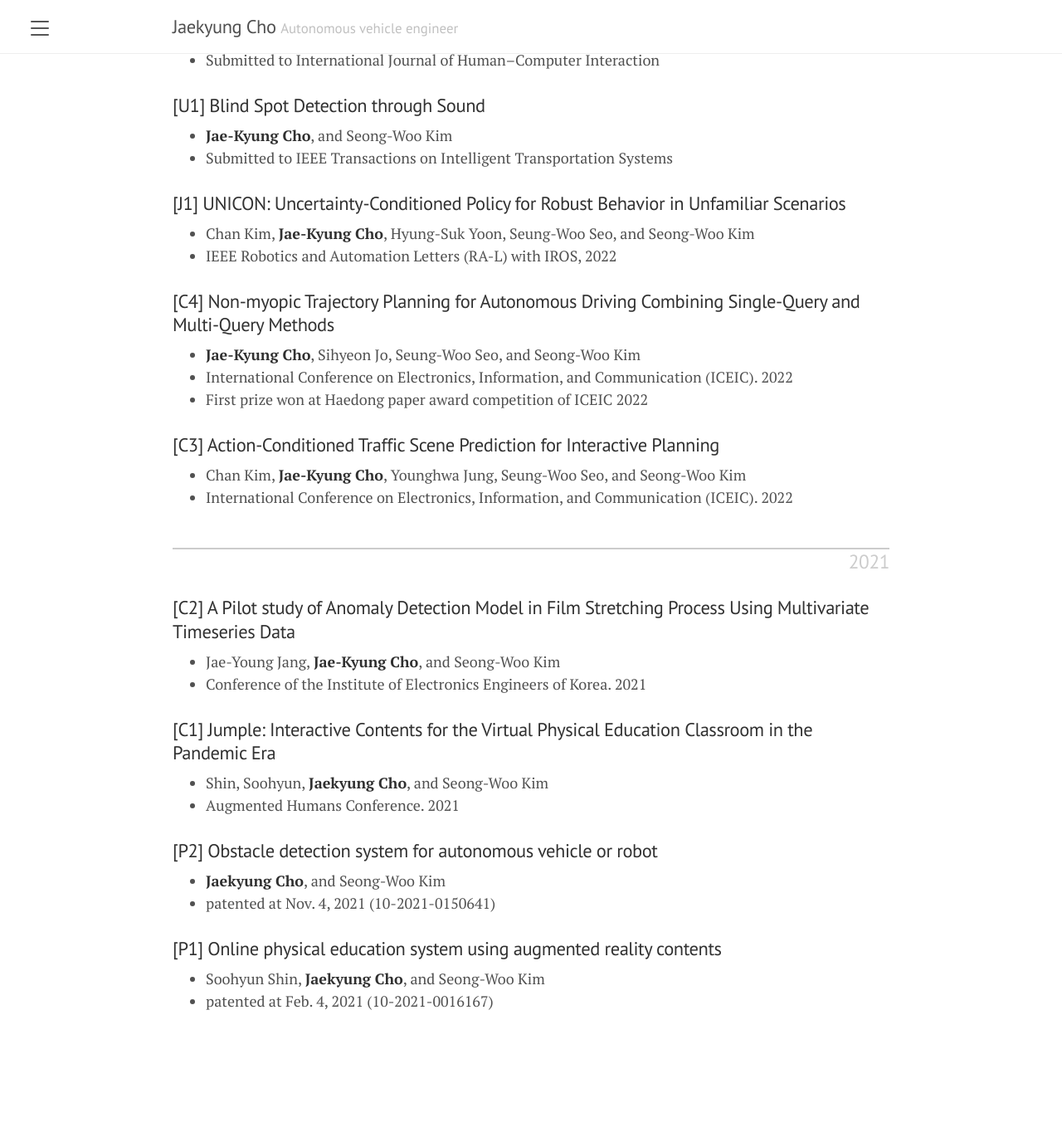
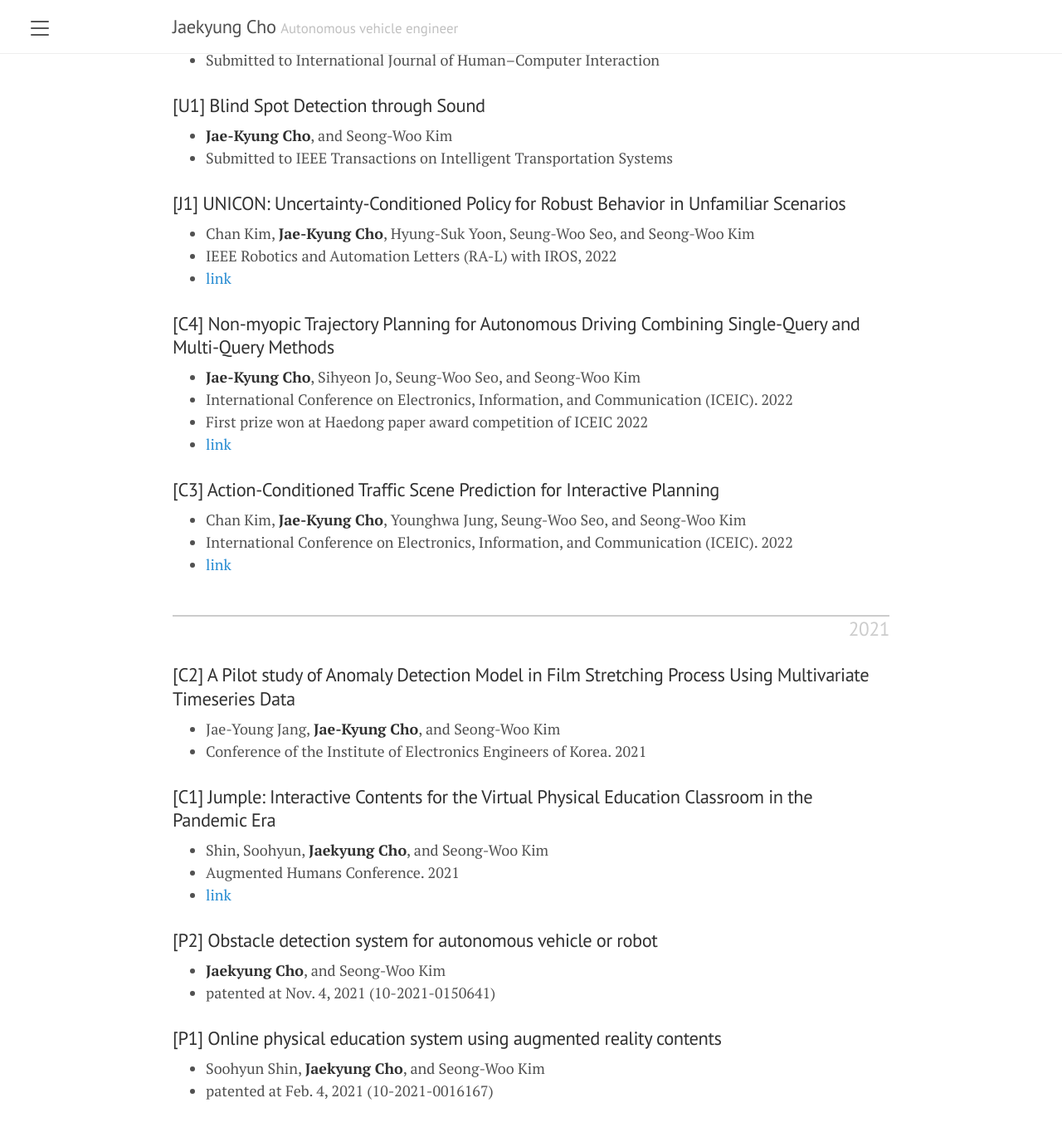
Before and after one commit to jackyoung96/jackyoung96.github.io, a Jekyll site: the page built from publications.md, in a window 1280 px wide and 1400 px high, scrolled down 360 px. Shown: the top 1364 px of the window at 83% size. Built offline with Jekyll 4.4.1, drawn with Linux system fonts in a browser that asks for light colours; before the commit the page ends 1652 px from its top, so only the background shows below that.

Commit message:
pub update

```diff
--- a/publications.md
+++ b/publications.md
@@ -18,15 +18,18 @@ title: "Publications"
 ### [J1] UNICON: Uncertainty-Conditioned Policy for Robust Behavior in Unfamiliar Scenarios
 - Chan Kim, **Jae-Kyung Cho**, Hyung-Suk Yoon, Seung-Woo Seo, and Seong-Woo Kim
 - IEEE Robotics and Automation Letters (RA-L) with IROS, 2022
+- [link](https://ieeexplore.ieee.org/stamp/stamp.jsp?arnumber=9822401&casa_token=6_69F9q4olsAAAAA:l8hmdJkRNX0mZ9H8EoGqZPG-b5szZhCAHokrXxV1mTHRh4EayTLUX41lQ-buSi42WjYcn74-iNA)
 
 ### [C4] Non-myopic Trajectory Planning for Autonomous Driving Combining Single-Query and Multi-Query Methods
 - **Jae-Kyung Cho**, Sihyeon Jo, Seung-Woo Seo, and Seong-Woo Kim
 -  International Conference on Electronics, Information, and Communication (ICEIC). 2022
 -  First prize won at Haedong paper award competition of ICEIC 2022
+-  [link](https://ieeexplore.ieee.org/stamp/stamp.jsp?arnumber=9748526&casa_token=THQWUOXAtl4AAAAA:TtWpS2zyXBZTbQhEzBTKCs7t4sT86uEyEV0_tZYVdC3Z42IhHrR-aJ4CdNMgc2DQfI4bOE9WCBA)
 
 ### [C3] Action-Conditioned Traffic Scene Prediction for Interactive Planning
 - Chan Kim, **Jae-Kyung Cho**, Younghwa Jung, Seung-Woo Seo, and Seong-Woo Kim
 - International Conference on Electronics, Information, and Communication (ICEIC). 2022
+- [link](https://ieeexplore.ieee.org/stamp/stamp.jsp?arnumber=9748470&casa_token=J7oI2NUas2gAAAAA:ZubBlkCGopdxgStxx2d-kl5e4rt9gbj7EJYlBafjKfOaYSQt0Hc85uOZYVPqPS6RCNQ4OwcwFzQ)
 
 <h2 class="yearbar"> 2021 </h2>
 
@@ -37,6 +40,7 @@ title: "Publications"
 ### [C1] Jumple: Interactive Contents for the Virtual Physical Education Classroom in the Pandemic Era
 - Shin, Soohyun, **Jaekyung Cho**, and Seong-Woo Kim
 - Augmented Humans Conference. 2021
+- [link](https://dl.acm.org/doi/pdf/10.1145/3458709.3458964?casa_token=hG_IiWVGOegAAAAA:ZV80OE2QMB7225Gv9oIrrqB-Y7JD4BXwooGKIhAAXyGPG3xHpWeuXNQnilopckZhkR6jEFQxEfPdZw)
 
 ### [P2] Obstacle detection system for autonomous vehicle or robot
 - **Jaekyung Cho**, and Seong-Woo Kim
```
